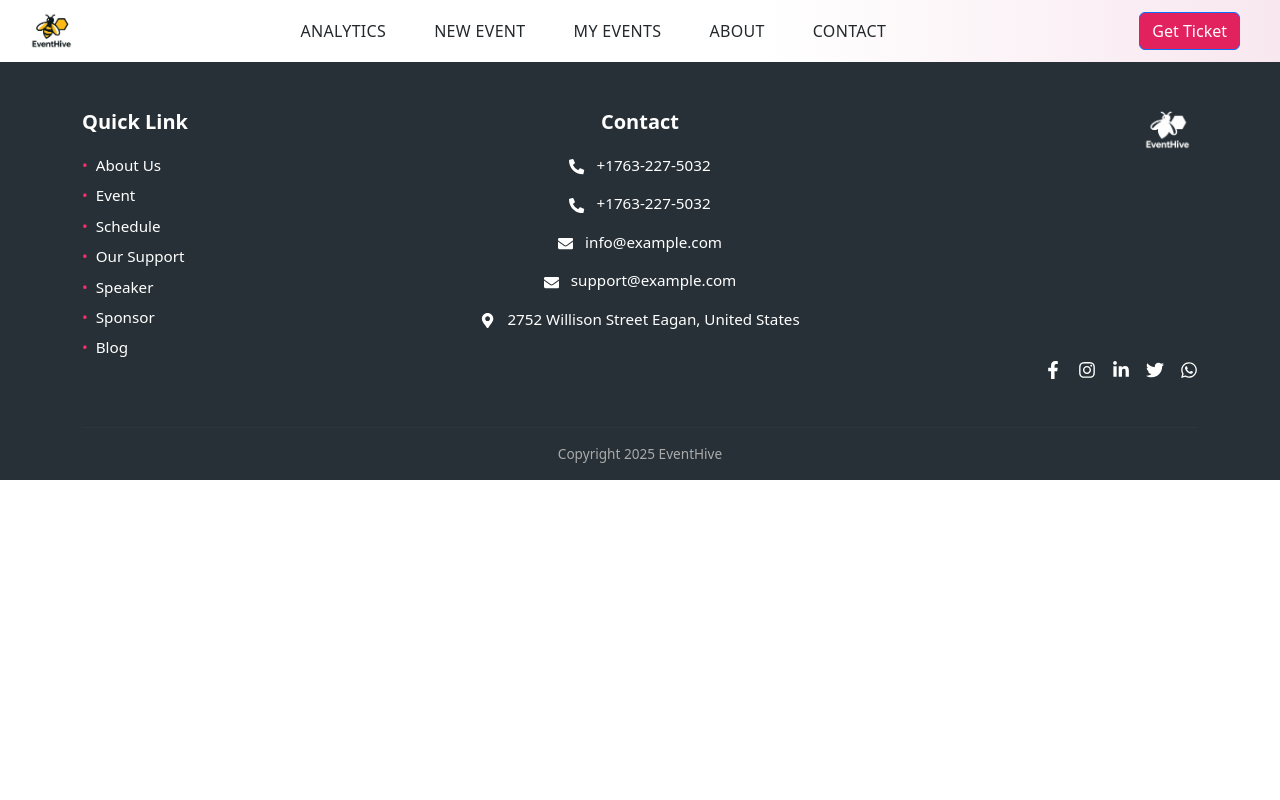
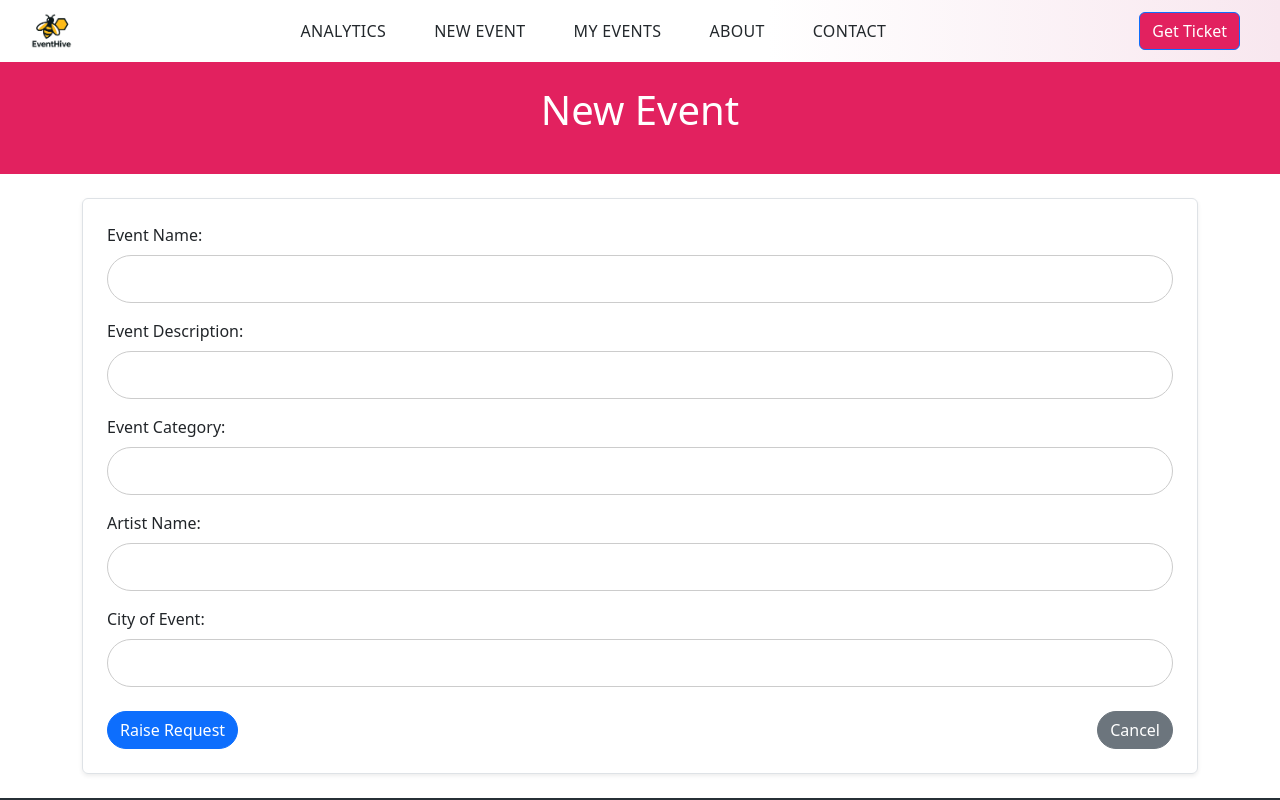
Before and after one commit to Rai-Srishti/EventHive, a React (Vite) app: page /host/newevent in a window 1280 px wide. Shown: the top 800 px of the page. Built offline with nearby package versions, Linux system fonts and the light colour scheme.

Commit message:
Added Host Create Event Page

```diff
--- a/src/App.jsx
+++ b/src/App.jsx
@@ -24,7 +24,7 @@ import ManageHosts from './pages/Admin/ManageHosts';
 import ManageUsers from './pages/Admin/ManageUsers';
 import HostDashboard from './pages/Host/HostDashboard';
 import HostNavbar from './pages/Host/HostNavbar';
-
+import NewEventPage from './pages/Host/NewEventPage';
 
 function App() {
   const location = useLocation();
@@ -68,7 +68,9 @@ function App() {
 
 
         </Route>
+
         <Route path="/host/dashboard" element={<HostDashboard />} />
+        <Route path="/host/newevent" element={<NewEventPage />} />
       </Routes>
  <Footer/>
     </>
--- /dev/null
+++ b/src/pages/Host/NewEventPage.jsx
@@ -0,0 +1,56 @@
+// NewEventPage.jsx
+import React from 'react';
+import 'bootstrap/dist/css/bootstrap.min.css';
+import "../../assets/css/TextInput.css"
+
+const NewEventPage = () => {
+  return (
+    <>
+      <header className="text-white text-center py-4" style={{ backgroundColor: '#E2215F' }}>
+        <p className='display-6'>New Event</p>
+      </header>
+
+      <div className="container py-4">
+        <div className="p-4 rounded border shadow-sm">
+          <form>
+            <div className="mb-3">
+              <label className="form-label">Event Name:</label>
+              <input type="text" className="form-control text-input" />
+            </div>
+
+            <div className="mb-3">
+              <label className="form-label">Event Description:</label>
+              <input type="text" className="form-control text-input" />
+            </div>
+
+            <div className="mb-3">
+              <label className="form-label">Event Category:</label>
+              <input type="text" className="form-control text-input" />
+            </div>
+
+            <div className="mb-3">
+              <label className="form-label">Artist Name:</label>
+              <input type="text" className="form-control text-input" />
+            </div>
+
+            <div className="mb-4">
+              <label className="form-label">City of Event:</label>
+              <input type="text" className="form-control text-input" />
+            </div>
+
+            <div className="d-flex justify-content-between">
+              <button type="submit" className="btn btn-primary rounded-pill">Raise Request</button>
+              <button type="button" className="btn btn-secondary rounded-pill">Cancel</button>
+            </div>
+
+
+          </form>
+        </div>
+      </div>
+
+
+    </>
+  );
+};
+
+export default NewEventPage;
```
